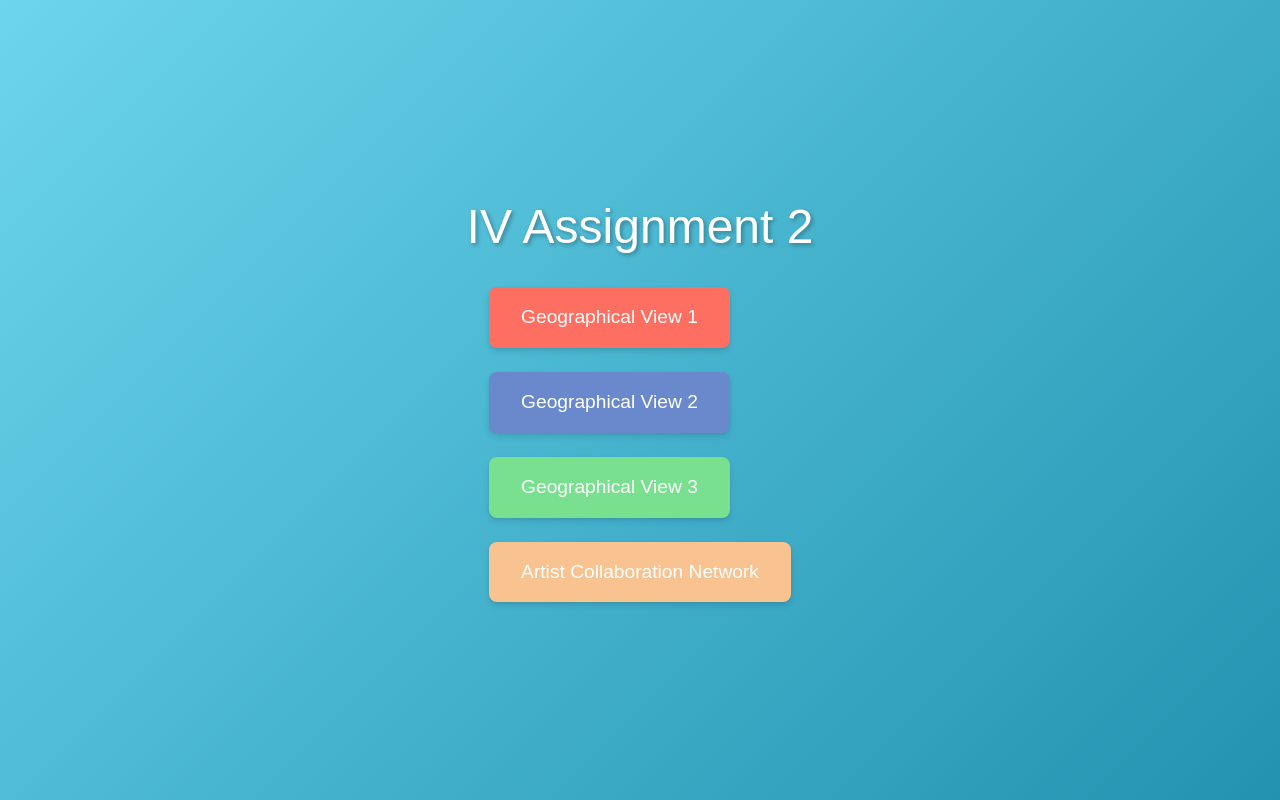
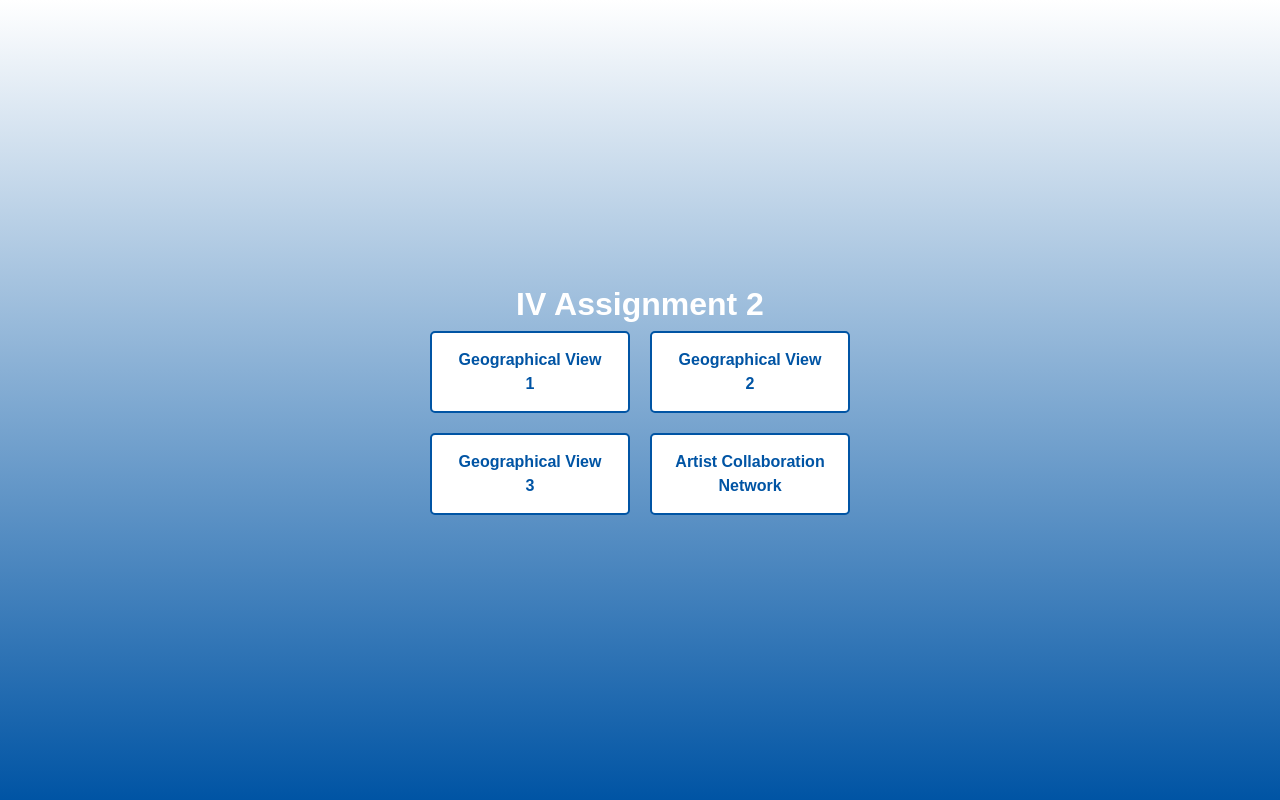
Before and after one commit to mtiessler/Geographical-Mapping-Visualizatior, a React (Create React App) app in the folder UE/Assignment_2/: page / in a window 1280 px wide. Built offline with nearby package versions, Linux system fonts and the light colour scheme.

Commit message:
new menu

```diff
--- a/UE/Assignment_2/src/styles/menu.scss
+++ b/UE/Assignment_2/src/styles/menu.scss
@@ -4,65 +4,51 @@
   align-items: center;
   justify-content: center;
   height: 100vh;
-  background: linear-gradient(135deg, #6dd5ed, #2193b0);
-  color: #fff;
-  font-family: Arial, sans-serif;
+  background: linear-gradient(to top, #0054a4, #ffffff); // Blue at the bottom, white at the top
+  color: #ffffff; // White text
+  font-family: 'Arial', sans-serif;
+}
 
-  .menu-title {
-    font-size: 3rem;
-    margin-bottom: 2rem;
-    text-shadow: 2px 2px 4px rgba(0, 0, 0, 0.3);
-  }
+.menu-header {
+  display: flex;
+  flex-direction: column;
+  align-items: center;
+  margin-bottom: 40px; // Adjust spacing for logo and title
+}
 
-  .menu-buttons {
-    display: flex;
-    flex-direction: column;
-    gap: 1.5rem;
+.menu-logo {
+  width: 100px; // Adjust logo size
+  margin-bottom: 10px; // Add space between logo and title
+  margin-top: -30px; // Raise the logo a bit higher
+}
 
-    .menu-button {
-      padding: 1rem 2rem;
-      font-size: 1.2rem;
-      border: none;
-      border-radius: 8px;
-      cursor: pointer;
-      box-shadow: 0 4px 6px rgba(0, 0, 0, 0.1), 0 1px 3px rgba(0, 0, 0, 0.06);
-      transition: all 0.3s ease;
+.menu-title {
+  font-size: 2rem;
+  font-weight: bold;
+  color: #ffffff; // White text for the title
+}
 
-      &.view1 {
-        background-color: #ff6f61;
-        color: #fff;
+.menu-buttons {
+  display: grid;
+  grid-template-columns: repeat(2, 200px);
+  grid-gap: 20px;
+  justify-content: center;
+  align-items: center;
+}
 
-        &:hover {
-          background-color: #e05750;
-        }
-      }
+.menu-button {
+  padding: 15px 20px;
+  font-size: 1rem;
+  font-weight: bold;
+  color: #0054a4; // TU Wien blue for button text
+  background-color: #ffffff; // White button background
+  border: 2px solid #0054a4; // TU Wien blue border
+  border-radius: 5px;
+  cursor: pointer;
+  transition: all 0.3s ease;
 
-      &.view2 {
-        background-color: #6a89cc;
-        color: #fff;
-
-        &:hover {
-          background-color: #5a79b3;
-        }
-      }
-
-      &.view3 {
-        background-color: #78e08f;
-        color: #fff;
-
-        &:hover {
-          background-color: #66cc77;
-        }
-      }
-
-      &.view4 {
-        background-color: #f8c291;
-        color: #fff;
-
-        &:hover {
-          background-color: #f5b179;
-        }
-      }
-    }
+  &:hover {
+    background-color: #0054a4;
+    color: #ffffff;
   }
 }
```
